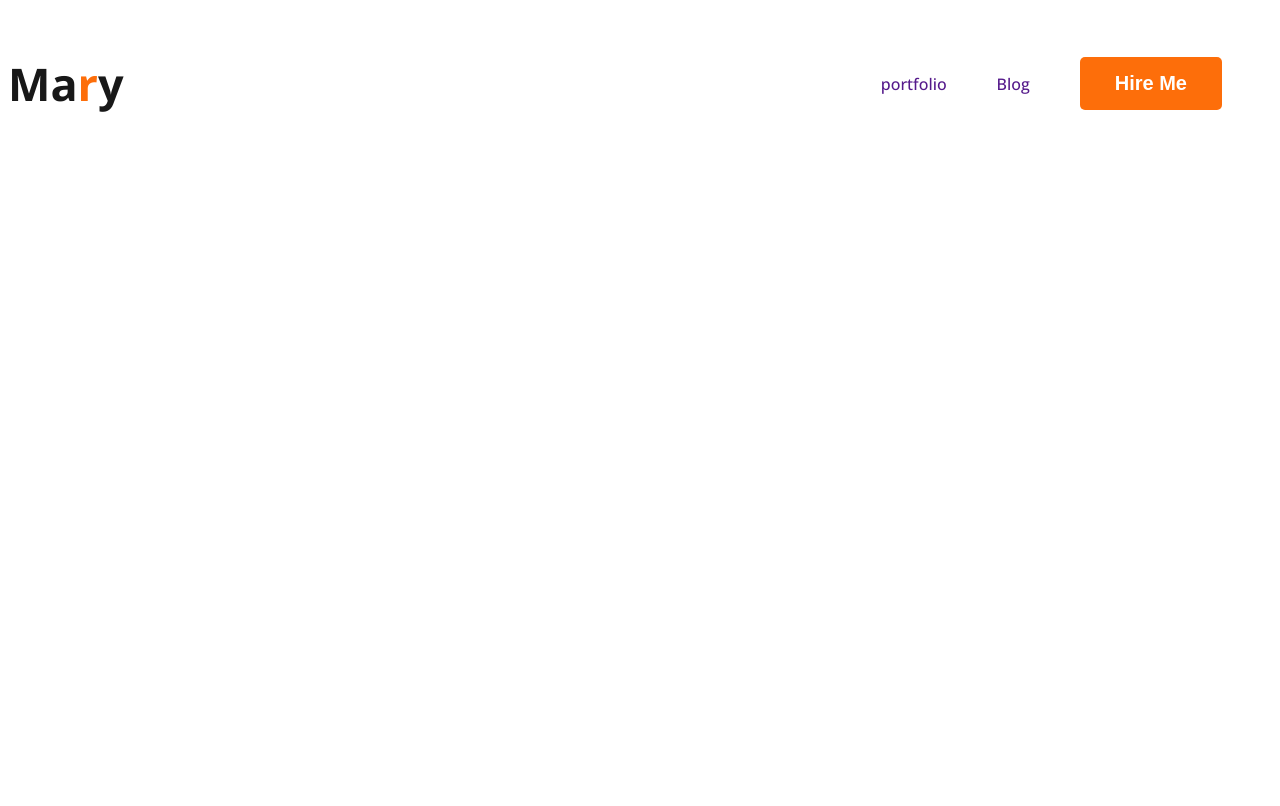
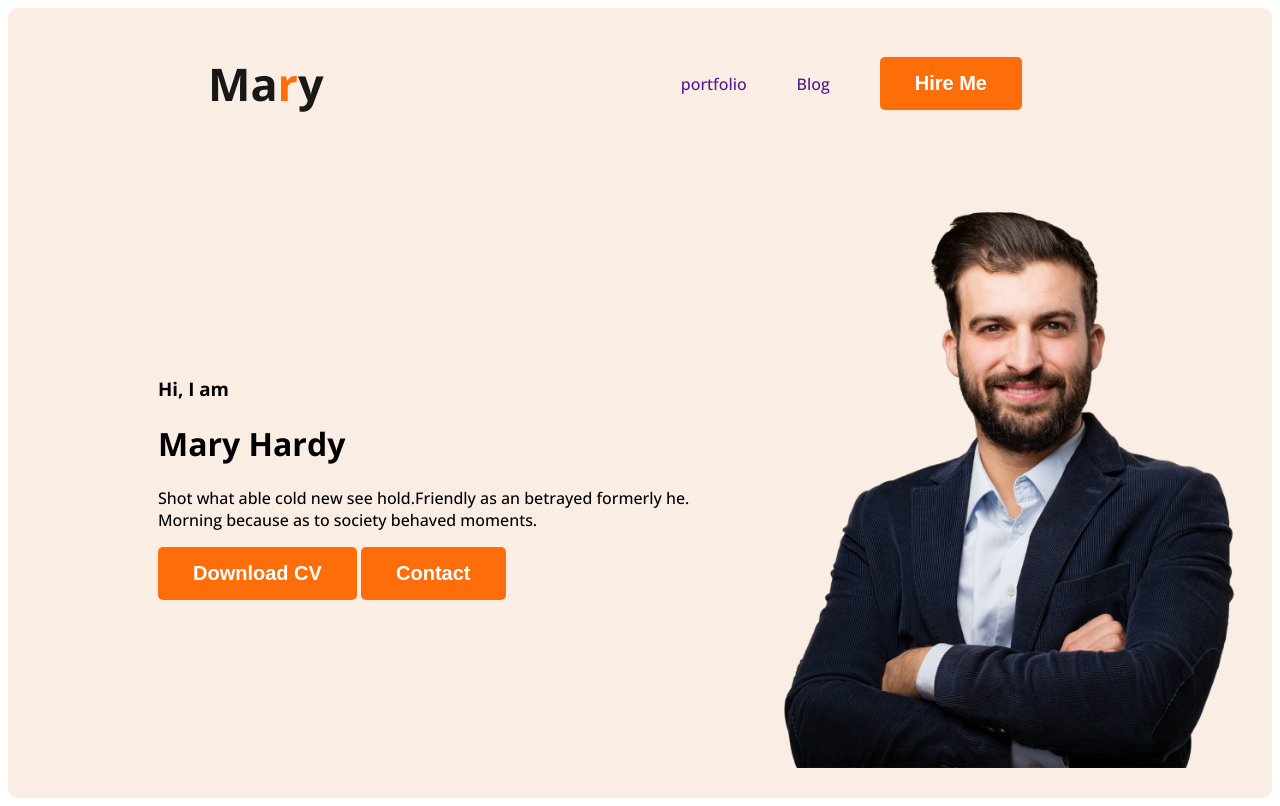
Before and after one commit to AmitKumarSaha093/web-developer-portfolio, a plain HTML site: page images/index.html in a window 1280 px wide. Drawn offline with nearby package versions, Linux system fonts and the light colour scheme.

Commit message:
pictur added

```diff
--- a/images/index.html
+++ b/images/index.html
@@ -11,7 +11,7 @@
     <link rel="stylesheet" href="stylse/portfolio.css">
 </head>
 <body>
-    <header>
+    <header class="header">
 <nav>
     <h3 class="nav-title">Ma<span class="text-primary">r</span>y</h3>
     <ul>
@@ -20,6 +20,16 @@
         <li><button class="btn-primary">Hire Me</button></li>
     </ul>
 </nav>
+<div class="banner">
+    <div class="banner-conten">
+        <h3 class="banner-greeting">Hi, I  am</h3>
+        <h1 class="banner-title">Mary Hardy</h1>
+        <p>Shot what able cold new see hold.Friendly as an betrayed formerly he. Morning because as to society behaved moments.</p>
+        <button class="btn-primary">Download CV</button>
+        <button class="btn-primary">Contact</button>
+    </div>
+    <img class="profile-picture" src="image/hardy.png" alt="">
+</div>
     </header>
     <main>
 
--- a/images/stylse/portfolio.css
+++ b/images/stylse/portfolio.css
@@ -24,6 +24,8 @@ nav {
     display: flex;
     justify-content: space-between;
     align-items: center;
+    margin: 0 200px;
+
 }
 
 .nav-title {
@@ -51,3 +53,18 @@ nav li {
 nav a {
     text-decoration: none;
 }
+.header{
+
+    background-color: #faede4;
+    border-radius: 10px;
+
+}
+.banner{
+padding: 30px 30px 30px 150px ;
+display: flex;
+align-items: center;
+}
+.profile-picture{
+    width: 500px;
+
+}
```
Also changed, not shown: images/image/developer.png (renamed from images/developer.png), images/image/hardy.png (renamed from images/hardy.png), images/image/header_bg.png (renamed from images/header_bg.png).
